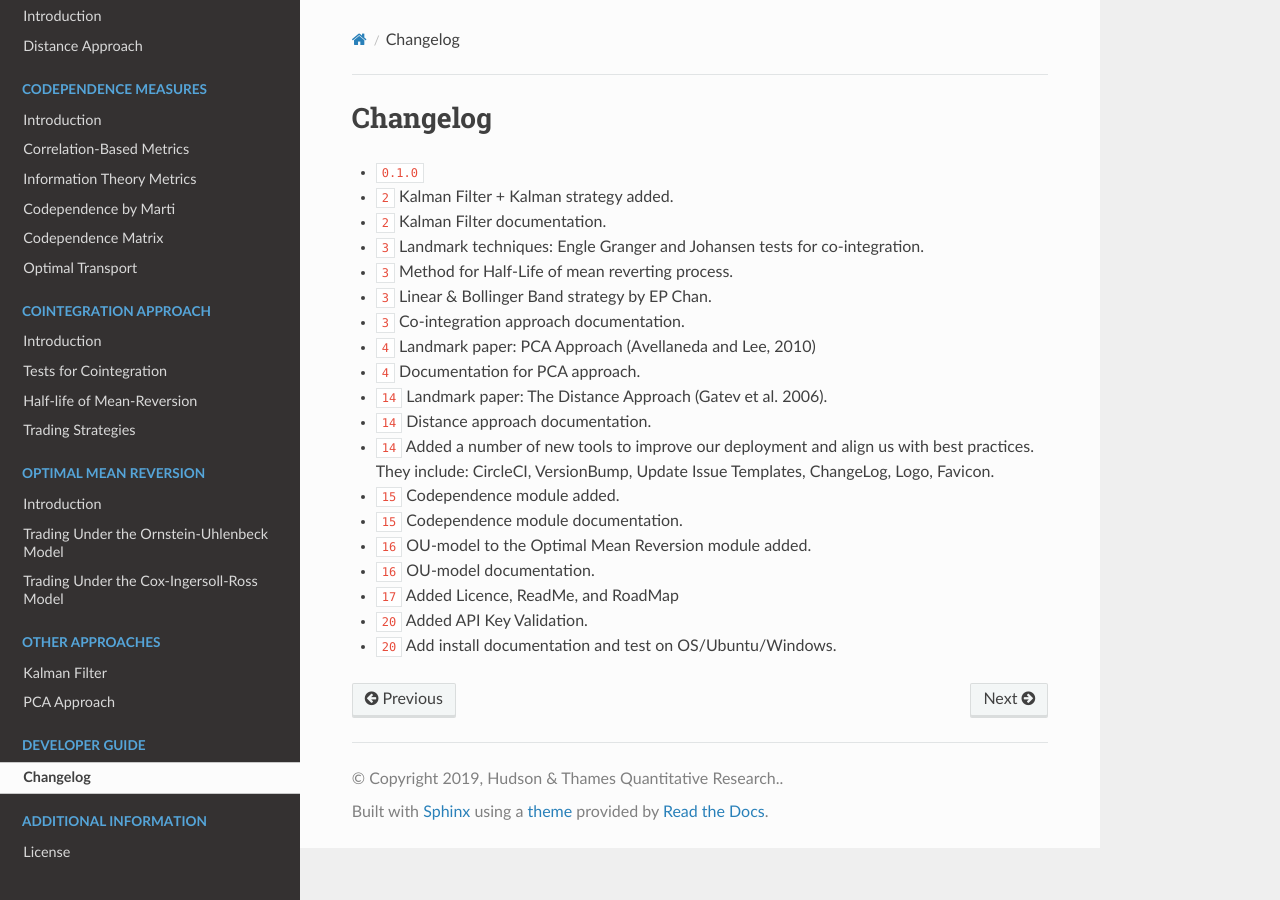
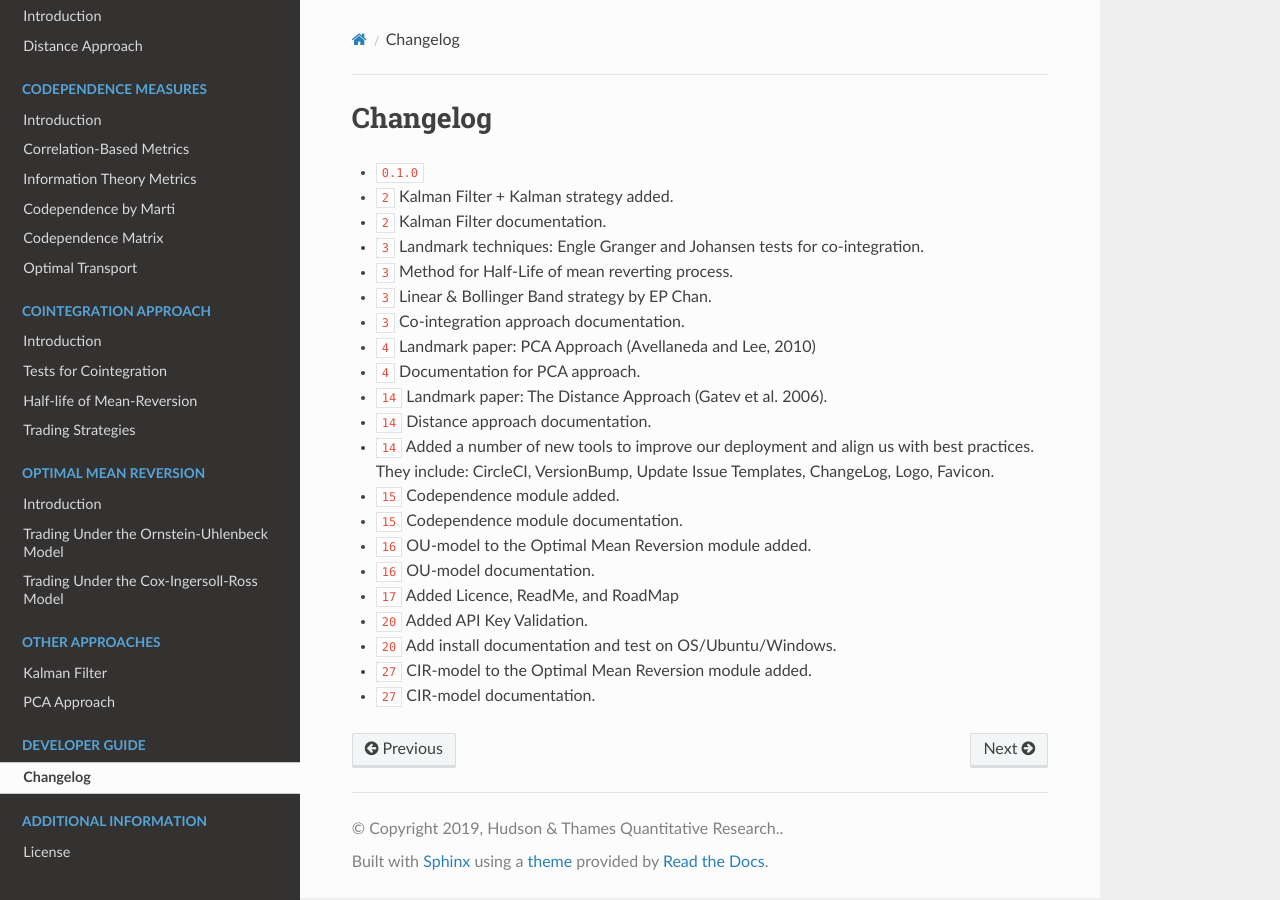
Before and after one commit to hudson-and-thames/arbitragelab, a Sphinx documentation site: the page built from docs/source/changelog.rst, in a window 1280 px wide. Built offline with Sphinx 7.4.7 and the Read the Docs theme 2.0.0, drawn with Linux system fonts in a browser that asks for light colours; cross-references to code outside the pages are shown as plain code.

Commit message:
Add CIR Model to changelog

```diff
--- a/docs/source/changelog.rst
+++ b/docs/source/changelog.rst
@@ -31,3 +31,5 @@ Changelog
 * :support:`17` Added Licence, ReadMe, and RoadMap
 * :support:`20` Added API Key Validation.
 * :support:`20` Add install documentation and test on OS/Ubuntu/Windows.
+* :feature:`27` CIR-model to the Optimal Mean Reversion module added.
+* :support:`27` CIR-model documentation.
```
